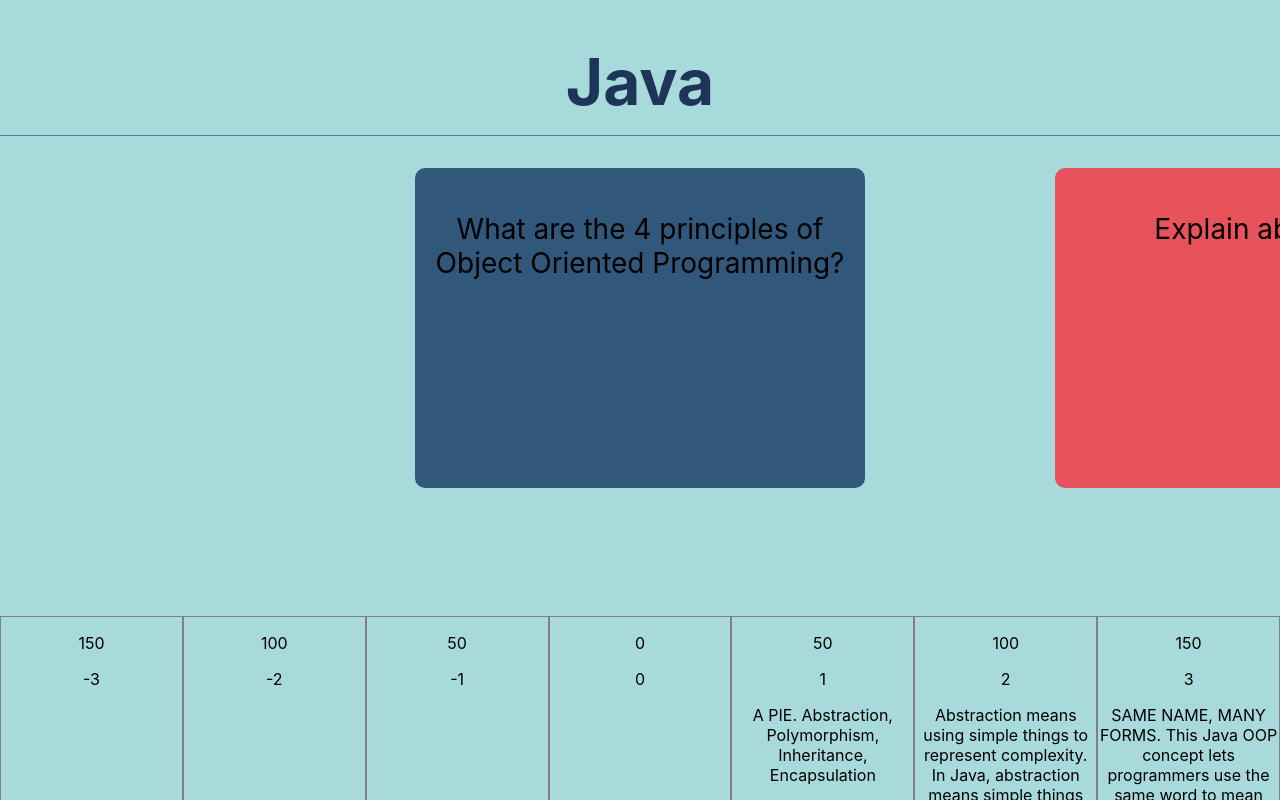
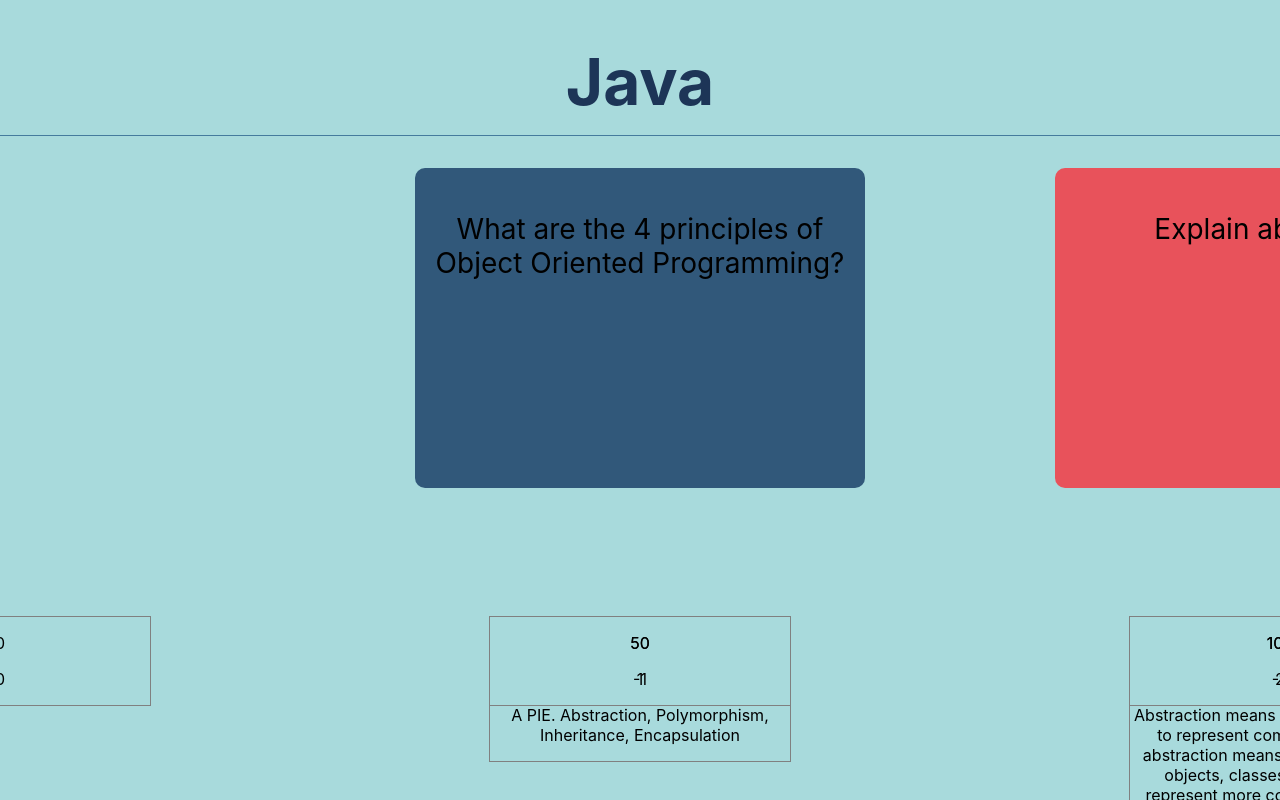
Before and after one commit to michael-mcmasters/Notecards, a React (Create React App) app: page / in a window 1280 px wide. Shown: the top 800 px of the page. Built offline with nearby package versions, Linux system fonts and the light colour scheme.

Commit message:
Implement styled component

```diff
--- a/src/components/js/CardReducer.js
+++ b/src/components/js/CardReducer.js
@@ -1,13 +1,24 @@
 import React from 'react';
+import styled, { keyframes } from "styled-components";
 
 const CardReducer = ({ card, cardIndex, xPosition, flipped }) => {
   return (
-    <div style={{ width: "300px", border: "1px solid gray" }}>
+    <Cardy xPosition={xPosition}>
       <p>{xPosition}</p>
       <p>{cardIndex}</p>
       <p>{card.backText}</p>
-    </div>
+    </Cardy>
   );
 };
 
+const Cardy = styled.div`
+  position: absolute;
+  width: 300px;
+  border: 1px solid gray;
+  transition: 0.39s ease;
+  left: ${props => props.xPosition}%;
+  transform: translateX(-50%);
+  -webkit-transform:translateX(-50%);
+`;
+
 export default CardReducer;
```
